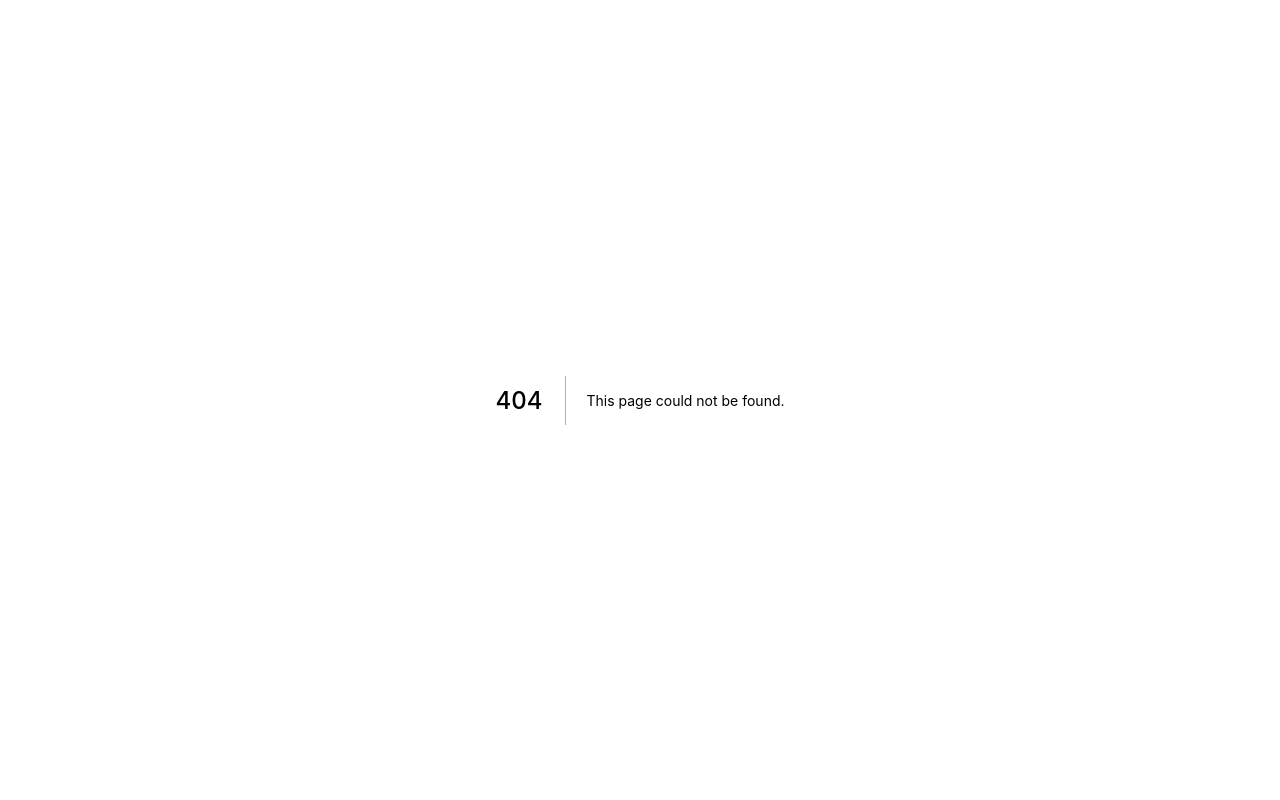
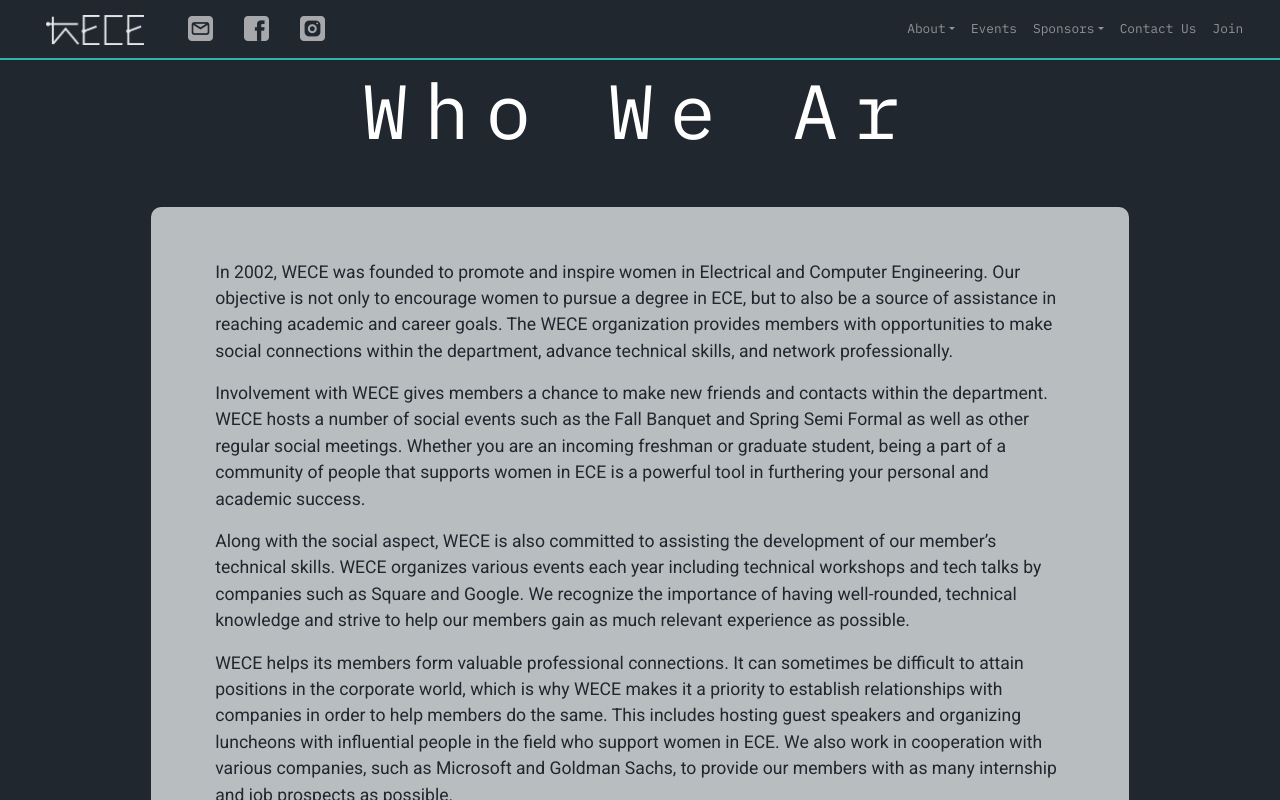
Before and after one commit to uiuc-wece/wece-next-app, a Next.js app in the folder next-app/: page /about in a window 1280 px wide. Before the commit this address had no page. Shown: the top 800 px of the page. Built offline with nearby package versions, Linux system fonts and the light colour scheme.

Commit message:
add about page + section top

```diff
--- a/next-app/components/sectionhead.jsx
+++ b/next-app/components/sectionhead.jsx
@@ -1,4 +1,19 @@
-export default function SectionHead({ title }) {
+function SectionTop({ children }) {
+  return <div className="section-top">{children}</div>;
+}
+
+export default function SectionHead({ title, top }) {
+  if (top) {
+    return (
+      <SectionTop>
+        <div className="section-head">
+          <div className="section-title">
+            <h3>{title}</h3>
+          </div>
+        </div>
+      </SectionTop>
+    );
+  } else {
     return (
       <div className="section-head">
         <div className="section-title">
@@ -7,3 +22,4 @@ export default function SectionHead({ title }) {
       </div>
     );
   }
+}
--- /dev/null
+++ b/next-app/pages/about.jsx
@@ -0,0 +1,59 @@
+import Layout from "../components/layout";
+import SectionBody from "../components/sectionbody";
+import SectionHead from "../components/sectionhead";
+
+import Container from "react-bootstrap/Container";
+
+export default function About() {
+  return (
+    <Layout>
+      <div className="container">
+        <div className="content">
+          <Container fluid className="section">
+            <SectionHead title="Who We Are_" top={true} />
+            <SectionBody>
+              <p>
+                In 2002, WECE was founded to promote and inspire women in
+                Electrical and Computer Engineering. Our objective is not only
+                to encourage women to pursue a degree in ECE, but to also be a
+                source of assistance in reaching academic and career goals. The
+                WECE organization provides members with opportunities to make
+                social connections within the department, advance technical
+                skills, and network professionally.
+              </p>
+              <p>
+                Involvement with WECE gives members a chance to make new friends
+                and contacts within the department. WECE hosts a number of
+                social events such as the Fall Banquet and Spring Semi Formal as
+                well as other regular social meetings. Whether you are an
+                incoming freshman or graduate student, being a part of a
+                community of people that supports women in ECE is a powerful
+                tool in furthering your personal and academic success.
+              </p>
+              <p>
+                Along with the social aspect, WECE is also committed to
+                assisting the development of our member’s technical skills. WECE
+                organizes various events each year including technical workshops
+                and tech talks by companies such as Square and Google. We
+                recognize the importance of having well-rounded, technical
+                knowledge and strive to help our members gain as much relevant
+                experience as possible.
+              </p>
+              <p>
+                WECE helps its members form valuable professional connections.
+                It can sometimes be difficult to attain positions in the
+                corporate world, which is why WECE makes it a priority to
+                establish relationships with companies in order to help members
+                do the same. This includes hosting guest speakers and organizing
+                luncheons with influential people in the field who support women
+                in ECE. We also work in cooperation with various companies, such
+                as Microsoft and Goldman Sachs, to provide our members with as
+                many internship and job prospects as possible.
+              </p>
+            </SectionBody>
+          </Container>
+        </div>
+      </div>
+    </Layout>
+  );
+}
```
Lines whose indentation alone changed are shown as unchanged.
